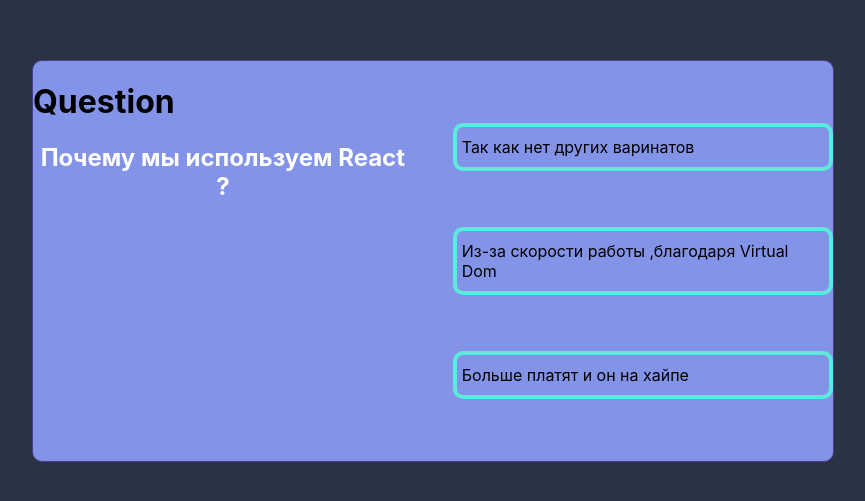
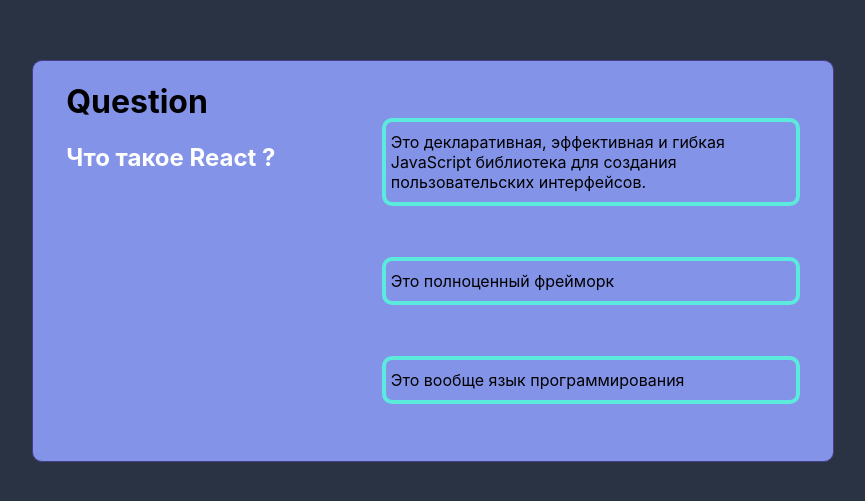
Before and after one commit to FilimonovKostya/Quiz, a React (Create React App) app: page / in a window 1280 px wide. Shown: the part 139-640 px from the top of the page, without its empty margins (207-1072 px from the left). Built offline with nearby package versions, Linux system fonts and the light colour scheme.

Commit message:
Фиксану потом undefined

```diff
--- a/src/App.tsx
+++ b/src/App.tsx
@@ -1,4 +1,4 @@
-import React from 'react';
+import React, {useState} from 'react';
 import './App.css';
 import {Question} from './Components/Question';
 import {useSelector} from "react-redux";
@@ -7,17 +7,19 @@
 import {AnswersType} from "./Redux/quizReducer";
 
 function App() {
+    let [counter, setCounter] = useState(0)
 
     const questions = useSelector<RootStoreType, string[]>(state => state.quiz.map(el => el.title))
-    const answers = useSelector<RootStoreType, AnswersType[][]>(state => state.quiz.map(el=> el.answers))
+    const answers = useSelector<RootStoreType, AnswersType[][]>(state => state.quiz.map(el => el.answers))
+// ответы здесь уже undefined
 
     return <div className={'wrapper'}>
 
         <div className={'container'}>
 
             <React.Fragment>
-                <Question question={questions[1]}/>
-                <Answer answers={answers[1]}/>
+                <Question question={questions[counter]}/>
+                <Answer answers={answers[counter]} counter={counter} setCounter={setCounter}/>
             </React.Fragment>
 
         </div>
--- a/src/Components/Answer.tsx
+++ b/src/Components/Answer.tsx
@@ -1,35 +1,29 @@
 import React from "react";
-import {AnswersType} from "../Redux/quizReducer";
+import {AnswersType, changeQuestionAC} from "../Redux/quizReducer";
+import {useDispatch} from "react-redux";
 
 
 type AnswerPropsType = {
     answers: AnswersType[]
+    counter: number
+    setCounter: (value: number) => void
 }
 
 export const Answer = (props: AnswerPropsType) => {
+    debugger
+    const onClickHandler = () => {
+        dispatch(changeQuestionAC(props.counter))
+        props.setCounter(props.counter + 1)
+    }
 
-    const answers = props.answers.map(el => <li>{el.answer}</li>)
+  const answers = props.answers.map(el => {
+      debugger
+      return <li onClick={onClickHandler}> {el.answer} </li>
+  })
 
-    // useEffect(() => {
-    //     setTimeout(() => {
-    //         props.setTimer(props.timer - 1)
-    //     }, 1000)
-    // }, [props.timer])
 
-    // const answer = props.answers.map((el, index) => {
-    //
-    //     const changeQuestion = () => {
-    //         if (el.isRight) {
-    //             props.changeCurrentQuestion(props.currentQuestion + 1)
-    //             props.rightAnswers(props.counterRightAnswers + 1)
-    //
-    //         } else {
-    //             props.changeCurrentQuestion(props.currentQuestion + 1)
-    //         }
-    //     }
-    //
-    //     return <li key={index} className={el.isRight ? right : wrong} onClick={changeQuestion}> {el.answer} </li>
-    // })
+    const dispatch = useDispatch()
+
 
     return <div className={'answerContainer'}>
         <ul className={'answers'}>
--- a/src/Redux/quizReducer.ts
+++ b/src/Redux/quizReducer.ts
@@ -80,7 +80,7 @@
 
     switch (actions.type) {
         case "CHANGE-QUESTION":
-            return [state[1]]
+            return [state[actions.counter]]
         default:
             return state
     }
@@ -88,4 +88,4 @@
 
 
 //Actions
-export const changeQuestionAC = () => ({type: 'CHANGE-QUESTION'} as const)
+export const changeQuestionAC = (counter:number) => ({type: 'CHANGE-QUESTION',counter} as const)
```
Also changed, not shown: 2 other files (tests, documents, lock files or other folders).
